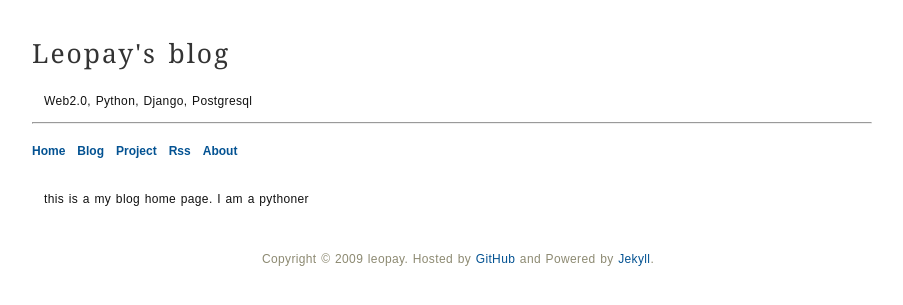
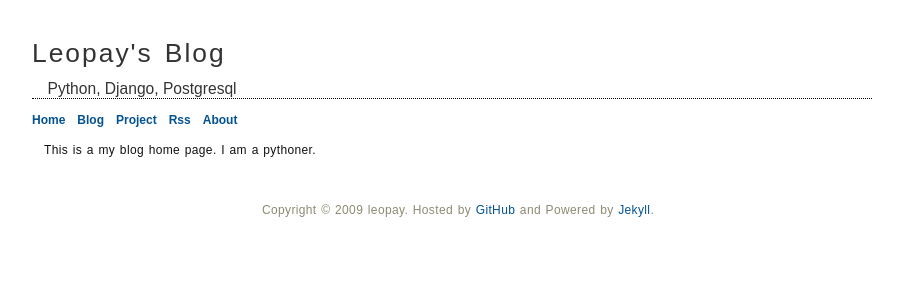
Before and after one commit to leopay/leopay.github.com, a Jekyll site: the page built from index.html, in a window 1280 px wide. Shown: the top 305 px of the page, without its empty margins (188-1091 px from the left). Built offline with Jekyll 4.4.1, drawn with Linux system fonts in a browser that asks for light colours; Markdown is read by kramdown in place of the engine named in the settings; comment, search, counter and statistics services are not loaded.

```diff
--- a/_config.yml
+++ b/_config.yml
@@ -4,4 +4,4 @@ auto:         true
 # server_port:  4000
 pygments:       true
 markdown:       rdiscount
-permalink:      pretty
+# permalink:      pretty
--- a/_layouts/default.html
+++ b/_layouts/default.html
@@ -2,45 +2,56 @@
 <html xmlns="http://www.w3.org/1999/xhtml" lang="zh-CN" xml:lang="zh-CN">
   <head>
     <meta http-equiv="Content-Type" content="text/html; charset=utf-8" />
-    <title>{{ page.title }}</title>
+    <title>leopay blog - {{ page.title }}</title>
     <meta name="keyword" content="Python, Django, Postgresql, Ubuntu, Gentoo, 技术" />
     <meta name="description" content="leopay's blog, 关于Python, Django, Postgresql, Ubuntu, Gentoo, 技术的文章" />
-    <link rel="stylesheet" href="css/grid.css" type="text/css" media="screen, projection">
-    <link rel="stylesheet" href="css/type.css" type="text/css" media="screen, projection">
-    <link rel="stylesheet" href="css/plugins/gadgets.css" type="text/css" media="screen, projection">
+    <link rel="stylesheet" href="/css/grid.css" type="text/css" media="screen, projection">
+    <link rel="stylesheet" href="/css/type.css" type="text/css" media="screen, projection">
+    <link rel="stylesheet" href="/css/plugins/gadgets.css" type="text/css" media="screen, projection">
+    <link rel="stylesheet" href="/css/default.css" type="text/css" media="screen, projection">
     <!--[if IE]>
     <link rel="stylesheet" href="css/ie.css" type="text/css" media="screen, projection">
     <![endif]-->
-    <style type="text/css">
-      /* <![CDATA[ */
-      #breadcrumbs dt {margin-right:1em; float: left;}
-      .hp {padding-bottom: 0;}
-      .hp p {padding-bottom: 0;}
-      /* ]]> */
-    </style>
   </head>
   <body>
-    <div id="header" class="main">
+    <div class="main">
       <div class="clear">&nbsp;</div>
-      <div class="hp"><h1>{{ page.title }}</h1></div>
-      <div class="hp"><p>Web2.0, Python, Django, Postgresql</p></div>
-      <hr class="clear" />
-      <dl id="breadcrumbs" class="clearfix">
+      <div class="hp">
+        <h1>Leopay's Blog</h1>
+        <h6 id="desc">Python, Django, Postgresql</h6>
+      </div>
+      <div id="breadcrumbs" class="clearfix">
+        <dl>
           <dt><a href="/">Home</a></dt>
           <dt><a href="/blog.html">Blog</a></dt>
           <dt><a href="/project.html">Project</a></dt>
           <dt><a href="/rss.html">Rss</a></dt>
           <dt><a href="/about.html">About</a></dt>
-      </dl>
-      <div class="dl50">
-        {{ content }}
+        </dl>
       </div>
+      <div class="dl50"> {{ content }} </div>
     </div>
     <div id="footer" class="hp">
       <p class="pepper-lite tc">
       Copyright &copy; 2009 leopay. Hosted by <a href='http://github.com/leopay/leopay.github.com/' target='_blank'>GitHub</a> and Powered by <a href='http://github.com/mojombo/jekyll'>Jekyll</a>.
       </p>
     </div>
+    <script type="text/javascript">
+    //var disqus_developer = "1";
+    //var disqus_url = "http://localhost:4000{{page.url}}";
+    //<![CDATA[
+    (function() {
+            var links = document.getElementsByTagName('a');
+            var query = '?';
+            for(var i = 0; i < links.length; i++) {
+            if(links[i].href.indexOf('#disqus_thread') >= 0) {
+                    query += 'url' + i + '=' + encodeURIComponent(links[i].href) + '&';
+            }
+            }
+            document.write('<script charset="utf-8" type="text/javascript" src="http://disqus.com/forums/leopayblog/get_num_replies.js' + query + '"></' + 'script>');
+    })();
+    //]]>
+    </script>
     <script type="text/javascript">
       var gaJsHost = (("https:" == document.location.protocol) ? "https://ssl." : "http://www.");
       document.write(unescape("%3Cscript src='" + gaJsHost + "google-analytics.com/ga.js' type='text/javascript'%3E%3C/script%3E"));
--- /dev/null
+++ b/about.html
@@ -0,0 +1,6 @@
+---
+layout: default
+title: About
+---
+
+<p>this is about </p>
--- /dev/null
+++ b/css/default.css
@@ -0,0 +1,14 @@
+#desc {
+  border-bottom: 1px dotted #000000;
+}
+
+h1, h4, h6 {
+  font-family: arial, sans-serif;
+}
+
+#breadcrumbs dt{
+  margin:1em 1em 0 0; float: left;
+}
+.hp h6 {
+  margin: 0; padding-left:1em;
+}
--- a/index.html
+++ b/index.html
@@ -3,6 +3,6 @@ layout: default
 title: Leopay's blog
 ---
 <p>
-this is a my blog home page.
-I am a pythoner
+This is a my blog home page.
+I am a pythoner.
 </p>
```
Also changed, not shown: _layouts/post.html (+8 -0 lines), _posts/2009-9-12-useful-command-line.html (added, +8 -0 lines), blog.html (added, +31 -0 lines).
